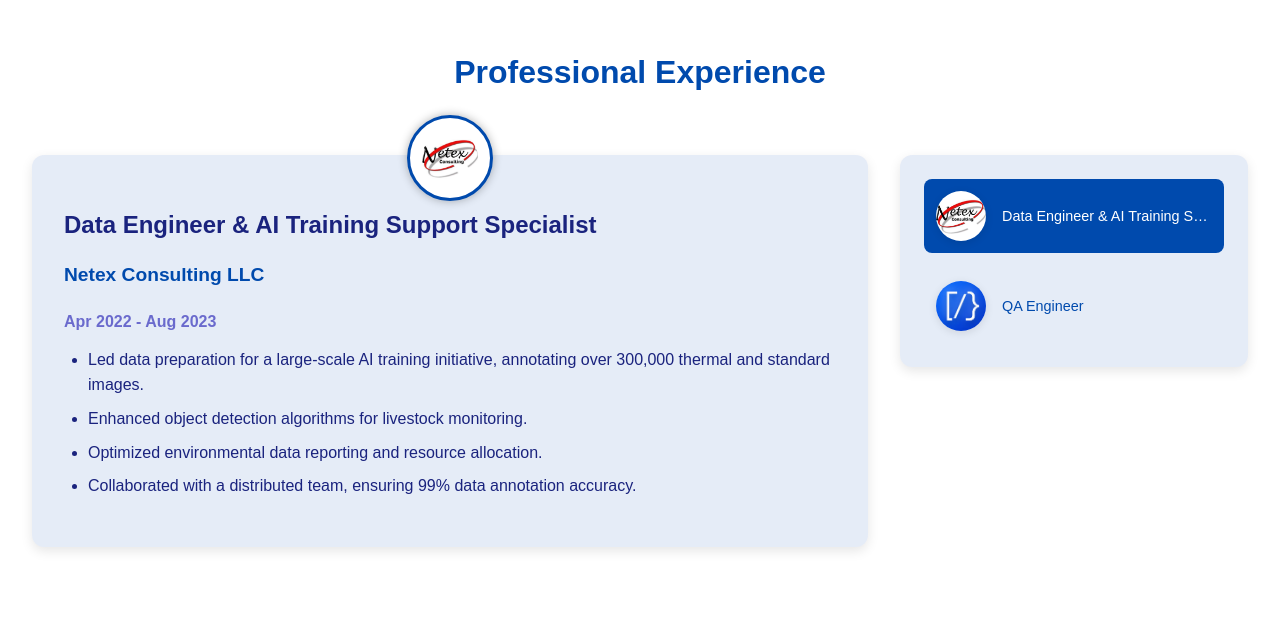
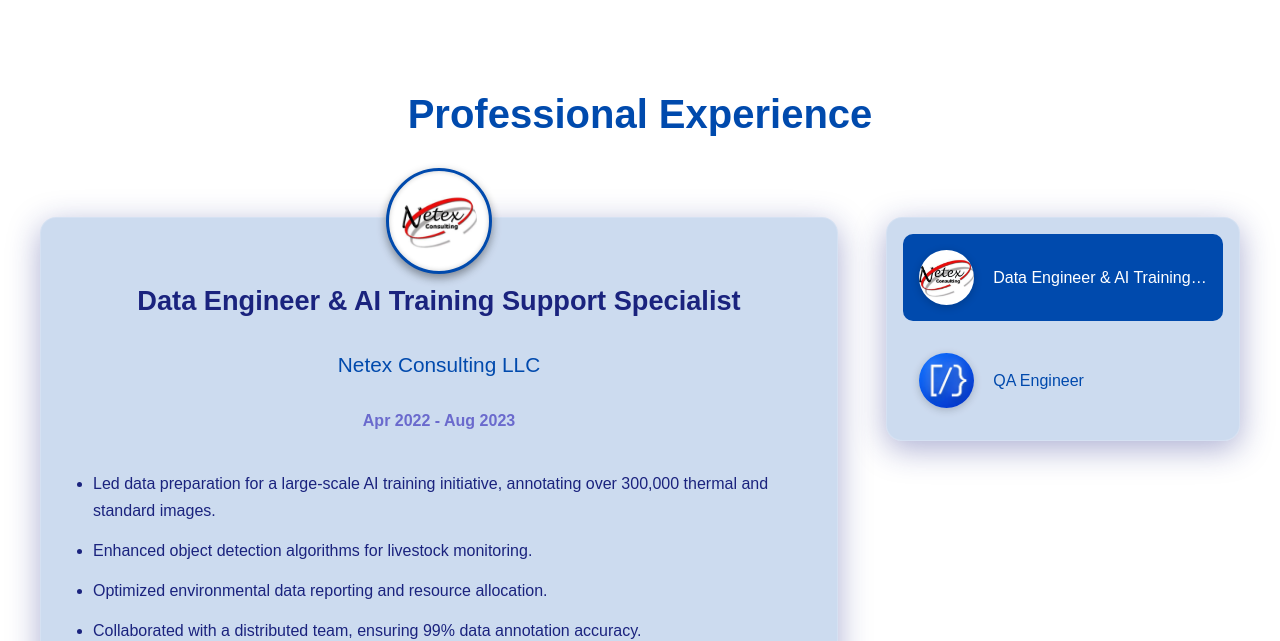
Before and after one commit to SosoPkhakadze/my-react-portfolio, a React (Vite) app: page / in a window 1280 px wide. Shown: the part 965-1606 px from the top of the page. Built offline with nearby package versions, Linux system fonts and the light colour scheme.

Commit message:
Finished completing Experience section

```diff
--- a/src/App.css
+++ b/src/App.css
@@ -113,3 +113,20 @@ section {
 .dark-theme .bg-initials {
   filter: drop-shadow(0 0 2px white);
 }
+
+section {
+  padding: 4rem 2rem;
+}
+
+/* Section Title Styles (applied to all sections) */
+.section-title {
+  font-size: 2.5rem; /* Adjust as needed */
+  font-weight: bold;
+  text-align: center;
+  margin-bottom: 5rem; /* Adjust as needed */
+  color: var(--accent-color-light); /* Use accent color for title */
+}
+
+.dark-theme .section-title {
+  color: var(--accent-color-dark);
+}
--- a/src/components/Experience/Experience.css
+++ b/src/components/Experience/Experience.css
@@ -1,6 +1,6 @@
 /* Experience Section */
 .experience-section {
-  padding: 4rem 2rem;
+  padding: 6rem 2rem; /* Increased padding */
   background-color: var(--bg-color-light);
   color: var(--text-color-light);
 }
@@ -11,10 +11,11 @@
 }
 
 .section-title {
-  font-size: 2rem;
+  font-size: 2.5rem; /* Slightly larger title */
+  font-weight: bold;
   text-align: center;
-  margin-bottom: 4rem;
-  color: var(--accent-color-light); /* Use accent color for title */
+  margin-bottom: 5rem; /* Increased margin */
+  color: var(--accent-color-light);
 }
 
 .dark-theme .section-title {
@@ -24,31 +25,42 @@
 /* Experience Container */
 .experience-container {
   display: flex;
-  gap: 2rem;
+  gap: 3rem; /* Increased gap */
   align-items: flex-start;
+  max-width: 1200px; /* Limit container width for better readability */
+  margin: 0 auto; /* Center the container */
 }
 
 /* Left Side: Experience Info Card */
 .experience-info-card {
-  flex: 1;
-  border-radius: 12px;
-  background: rgba(0, 74, 173, 0.1); /* Use a lighter shade of accent color */
-  box-shadow: 0 4px 12px rgba(0, 0, 0, 0.1);
+  flex: 1.5; /* Adjusted flex for better balance */
+  border-radius: 16px; /* More rounded corners */
+  background: rgba(0, 74, 173, 0.2); /* More transparency */
+  backdrop-filter: blur(10px); /* Glassmorphism blur */
+  -webkit-backdrop-filter: blur(10px); /* Safari support */
+  box-shadow: 0 8px 32px 0 rgba(31, 38, 135, 0.37); /* More pronounced shadow */
+  border: 1px solid rgba(255, 255, 255, 0.18); /* Subtle border */
   position: relative;
+  padding: 2.5rem; /* Consistent padding */
 }
 
 .dark-theme .experience-info-card {
-  background: rgba(255, 152, 0, 0.1); /* Lighter shade of dark accent */
+  background: rgba(255, 152, 0, 0.2);
+  box-shadow: 0 8px 32px 0 rgba(0, 0, 0, 0.37);
 }
 
 .experience-info {
-  padding: 2rem;
+  display: flex;
+  flex-direction: column;
+  align-items: center; /* Center content vertically */
+  height: 100%;
 }
 
 .experience-info h3 {
-  font-size: 1.5rem;
+  font-size: 1.7rem; /* Larger title */
   margin-bottom: 0.5rem;
-  color: var(--text-color-light); /* Text color for contrast */
+  color: var(--text-color-light);
+  font-weight: 600; /* Bolder title */
 }
 
 .dark-theme .experience-info h3 {
@@ -56,10 +68,10 @@
 }
 
 .experience-info h4 {
-  font-size: 1.2rem;
-  font-weight: 600;
+  font-size: 1.3rem; /* Slightly larger company name */
+  font-weight: 500;
   margin-bottom: 0.5rem;
-  color: var(--accent-color-light); /* Use accent color for company name */
+  color: var(--accent-color-light);
 }
 
 .dark-theme .experience-info h4 {
@@ -68,8 +80,8 @@
 
 .experience-info h5 {
   font-size: 1rem;
-  color: var(--orbit-color-light); /* Lighter text for duration */
-  margin-bottom: 1rem;
+  color: var(--orbit-color-light);
+  margin-bottom: 1.5rem; /* Increased margin */
 }
 
 .dark-theme .experience-info h5 {
@@ -79,27 +91,29 @@
 .experience-info ul {
   list-style-type: disc;
   padding-left: 1.5rem;
+  text-align: left; /* Align list to the left */
+  width: 100%; /* Make list take full width */
 }
 
 .experience-info li {
-  margin-bottom: 0.5rem;
-  line-height: 1.6;
+  margin-bottom: 0.8rem; /* Increased margin */
+  line-height: 1.7; /* Adjusted line height */
 }
 
 /* Company Logo Holder (Main) */
 .company-logo-main {
-  width: 80px;
-  height: 80px;
+  width: 100px; /* Larger logo */
+  height: 100px; /* Larger logo */
   border-radius: 50%;
   background: var(--bg-color-light);
-  /* Border effect for better visual separation */
   border: 3px solid var(--accent-color-light);
-  box-shadow: 0 0 10px rgba(0, 0, 0, 0.3);
+  box-shadow: 0 4px 10px rgba(0, 0, 0, 0.4), /* Outer shadow */
+              inset 0 0 5px rgba(0, 0, 0, 0.2); /* Inner shadow */
   display: flex;
   align-items: center;
   justify-content: center;
   position: absolute;
-  top: -40px;
+  top: -50px; /* Adjust based on new logo size */
   left: 50%;
   transform: translateX(-50%);
   overflow: hidden;
@@ -112,19 +126,22 @@
 }
 
 .company-logo-main img {
-  width: 70%;
-  height: 70%;
+  width: 75%; /* Adjusted image size */
+  height: 75%; /* Adjusted image size */
   object-fit: contain;
   border-radius: 50%;
 }
 
 /* Right Side: Company Logos and Position Names in a Card */
 .company-logos-card {
-  width: 300px;
-  padding: 1.5rem;
-  border-radius: 12px;
-  background: rgba(0, 74, 173, 0.1); /* Match left card background */
-  box-shadow: 0 4px 12px rgba(0, 0, 0, 0.1);
+  width: 320px; /* Slightly wider */
+  padding: 1rem; /* Consistent padding */
+  border-radius: 16px; /* More rounded corners */
+  background: rgba(0, 74, 173, 0.2);
+  backdrop-filter: blur(10px);
+  -webkit-backdrop-filter: blur(10px);
+  box-shadow: 0 8px 32px 0 rgba(31, 38, 135, 0.37);
+  border: 1px solid rgba(255, 255, 255, 0.18);
   display: flex;
   flex-direction: column;
   gap: 1rem;
@@ -132,17 +149,18 @@
 }
 
 .dark-theme .company-logos-card {
-  background: rgba(255, 152, 0, 0.1);
+  background: rgba(255, 152, 0, 0.2);
+  box-shadow: 0 8px 32px 0 rgba(0, 0, 0, 0.37); /* Shadow for dark mode */
 }
 
 .company-logo-wrapper {
   display: flex;
   align-items: center;
-  gap: 1rem;
+  gap: 1.2rem; /* Increased gap */
   cursor: pointer;
-  padding: 0.75rem;
-  border-radius: 8px;
-  transition: all 0.3s ease;
+  padding: 1rem; /* Increased padding */
+  border-radius: 10px; /* More rounded corners */
+  transition: all 0.3s ease; /* For hover effect */
 }
 
 /* Hover and active states for logos on the right */
@@ -164,21 +182,21 @@
 
 .company-logo-wrapper:hover .company-title,
 .company-logo-wrapper.active .company-title {
-  color: var(--bg-color-light); /* Light text on hover/active */
+  color: var(--bg-color-light);
 }
 
 .dark-theme .company-logo-wrapper:hover .company-title,
 .dark-theme .company-logo-wrapper.active .company-title {
-  color: var(--bg-color-dark); /* Dark text on hover/active in dark mode */
+  color: var(--bg-color-dark);
 }
 
 .company-logo {
-  width: 50px;
-  height: 50px;
+  width: 55px; /* Slightly larger */
+  height: 55px; /* Slightly larger */
   border-radius: 50%;
   overflow: hidden;
   flex-shrink: 0;
-  box-shadow: 0 2px 8px rgba(0, 0, 0, 0.1);
+  box-shadow: 0 2px 8px rgba(0, 0, 0, 0.2); /* More pronounced shadow */
 }
 
 .company-logo img {
@@ -188,7 +206,7 @@
 }
 
 .company-title {
-  font-size: 0.9rem;
+  font-size: 1rem; /* Slightly larger */
   font-weight: 500;
   white-space: nowrap;
   overflow: hidden;
@@ -208,12 +226,37 @@
   pointer-events: none;
 }
 
-/* Dark Theme Logo Visibility */
-.dark-theme .company-logo img {
-  filter: brightness(1.1);
+/* Responsive Design */
+@media (max-width: 768px) {
+  .experience-container {
+    flex-direction: column-reverse;
+    align-items: center;
+  }
+
+  .company-logos-card {
+    width: 100%; /* Take full width on small screens */
+  }
+
+  .experience-info-card {
+    padding: 2rem; /* Adjust padding for smaller screens */
+  }
+
+  .company-logo-main {
+    width: 80px;
+    height: 80px;
+    top: -40px;
+  }
+
+  .company-logo-main img {
+    width: 70%;
+    height: 70%;
+  }
+
+  .experience-info h3 {
+    font-size: 1.5rem;
+  }
+
+  .experience-info h4 {
+    font-size: 1.2rem;
+  }
 }
-
-/* Additional specificity for dark theme */
-.dark-theme .company-logos-card .company-logo-wrapper:not(.active):hover {
-  background-color: var(--orbit-color-hover-dark);
-}
--- a/src/components/Experience/Experience.jsx
+++ b/src/components/Experience/Experience.jsx
@@ -2,14 +2,18 @@ import React, { useState } from 'react';
 import { motion, AnimatePresence } from 'framer-motion';
 import './Experience.css';
 
-const Experience = () => {
+import {useAnimationControls } from 'framer-motion';
+
+  const Experience = () => {
+    const controls = useAnimationControls(); // Initialize animation controls
+
   const [activeCompanyId, setActiveCompanyId] = useState('netex');
   const [logoAnimation, setLogoAnimation] = useState(null);
 
   const experienceData = [
     {
       id: 'netex',
-      logo: 'public/netex.png',
+      logo: 'netex.png',
       alt: 'Netex Consulting LLC',
       title: 'Data Engineer & AI Training Support Specialist',
       duration: 'Apr 2022 - Aug 2023',
@@ -22,7 +26,7 @@ const Experience = () => {
     },
     {
       id: 'devsdata',
-      logo: 'public/devsdata.png',
+      logo: 'devsdata.png',
       alt: 'DevsData',
       title: 'QA Engineer',
       duration: 'Jul 2024 - Present',
@@ -37,19 +41,63 @@ const Experience = () => {
 
   const activeCompany = experienceData.find((company) => company.id === activeCompanyId);
 
+    // Update handleCompanyClick to include return animation
   const handleCompanyClick = (companyId) => {
+    // Get coordinates relative to the viewport
+    const fromCoords = document.getElementById(`logo-${companyId}`).getBoundingClientRect();
+    const toCoords = document.querySelector('.company-logo-main').getBoundingClientRect();
+
+    // Animation for moving the logo to the active slot
     setLogoAnimation({
       id: companyId,
-      // Get coordinates relative to the viewport
-      from: document.getElementById(`logo-${companyId}`).getBoundingClientRect(),
-      to: document.querySelector('.company-logo-main').getBoundingClientRect(),
+      from: fromCoords,
+      to: toCoords,
+      isReturning: false,
     });
 
-    // Wait for the logo to travel up before switching
-    setTimeout(() => {
+    // Animate the move up to the active slot
+    controls.start({
+      x: toCoords.x - fromCoords.x,
+      y: toCoords.y - fromCoords.y,
+      width: toCoords.width,
+      height: toCoords.height,
+      transition: { duration: 0.3, ease: "easeInOut" },
+    }).then(() => {
+      // Once the logo has moved up, switch the active company id
       setActiveCompanyId(companyId);
-      setLogoAnimation(null); // Reset for next animation
-    }, 300);
+
+      // Get coordinates for the return trip
+      const returnFromCoords = document.querySelector('.company-logo-main').getBoundingClientRect();
+      const returnToCoords = document.getElementById(`logo-${companyId}`).getBoundingClientRect();
+
+      // Reset position to start from the top
+      controls.set({
+        x: 0,
+        y: 0,
+        width: returnFromCoords.width,
+        height: returnFromCoords.height,
+      });
+
+      // Animation for moving the logo back to its original slot
+      setLogoAnimation({
+        id: companyId,
+        from: returnFromCoords,
+        to: returnToCoords,
+        isReturning: true,
+      });
+
+      // Animate the return to the original position
+      controls.start({
+        x: returnToCoords.x - returnFromCoords.x,
+        y: returnToCoords.y - returnFromCoords.y,
+        width: returnToCoords.width,
+        height: returnToCoords.height,
+        transition: { duration: 0.3, ease: "easeInOut" },
+      }).then(() => {
+        // After the animation completes, reset the animation state
+        setLogoAnimation(null);
+      });
+    });
   };
 
   return (
@@ -104,8 +152,8 @@ const Experience = () => {
             >
               <div className="company-logo" id={`logo-${company.id}`}>
                 <AnimatePresence>
-                  {/* Hide logo on the right if it's traveling to the top */}
-                  {logoAnimation?.id !== company.id && (
+                  {/* Render the company logo if not actively animating or if it's the one returning */}
+                  {(logoAnimation === null || (logoAnimation.id !== company.id || logoAnimation.isReturning)) && (
                     <motion.img
                       key={company.id}
                       src={company.logo}
@@ -133,12 +181,7 @@ const Experience = () => {
                 width: logoAnimation.from.width,
                 height: logoAnimation.from.height,
               }}
-              animate={{
-                x: logoAnimation.to.x,
-                y: logoAnimation.to.y,
-                width: logoAnimation.to.width,
-                height: logoAnimation.to.height,
-              }}
+              animate={controls} // Use animation controls for the animation
               transition={{ duration: 0.3 }}
             />
           )}
```
